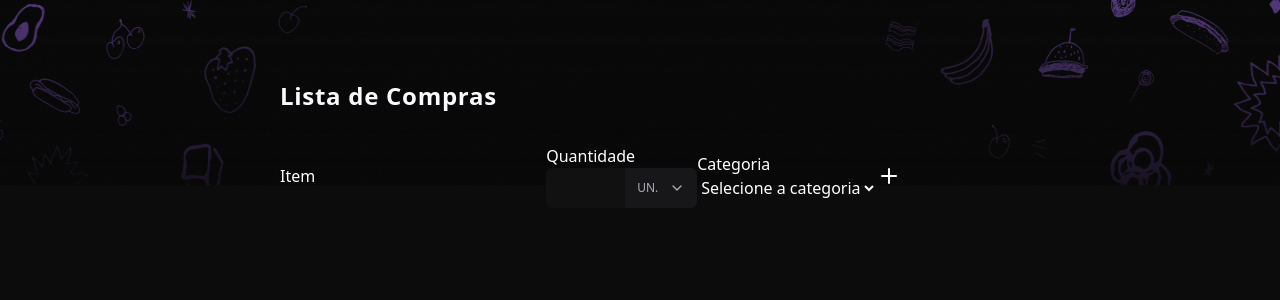
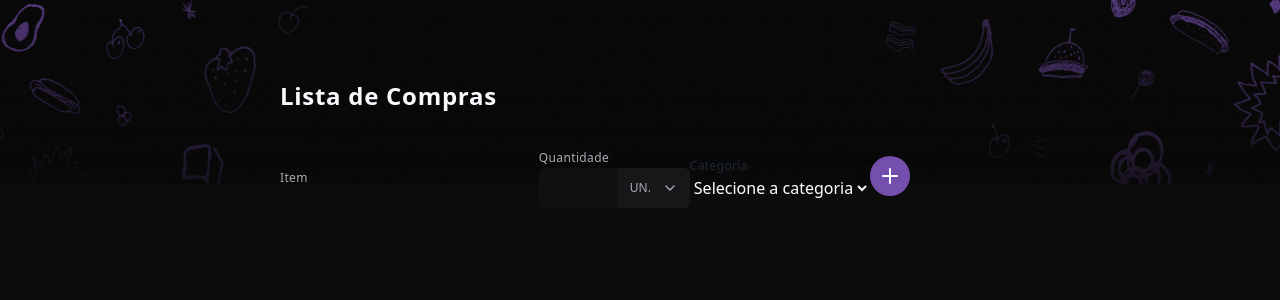
Before and after one commit to maik-emanoel/shopping-list, a React (Vite) app: page / in a window 1280 px wide. Shown: the top 300 px of the page. Built offline with nearby package versions, Linux system fonts and the light colour scheme.

Commit message:
style option & add Label component

```diff
--- a/src/components/Form.tsx
+++ b/src/components/Form.tsx
@@ -2,6 +2,8 @@ import { ChevronDown, Plus } from "lucide-react";
 import Select, { SingleValue, components } from "react-select";
 import { onlyNumbers } from "../utils/onlyNumbers";
 import { useState } from "react";
+import { touchIsSupported } from "../utils/touchUtil";
+import { Label } from "./Label";
 
 export function Form() {
   const [isSelectOpen, setIsSelectOpen] = useState(false)
@@ -30,12 +32,12 @@ export function Form() {
   return (
     <form className="text-white flex items-center">
       <div>
-        <label htmlFor="itemInput">Item</label>
+        <Label name="Item" htmlFor="itemInput" />
         <input type="text" id="itemInput" />
       </div>
 
       <div className="">
-        <label htmlFor="quantity">Quantidade</label>
+        <Label name="Quantidade" htmlFor="quantity" />
 
         <div className="flex rounded-md h-10">
           <input
@@ -54,7 +56,9 @@ export function Form() {
             classNames={{
               control: () => "bg-gray-400 text-gray-200 flex items-center justify-between w-[72px] h-full px-3 rounded-r-md text-xs uppercase",
               container: () => "cursor-pointer",
-              dropdownIndicator: () => `transition-all duration-300 ${isSelectOpen ? "rotate-180" : "rotate-0"}`
+              dropdownIndicator: () => `${isSelectOpen ? "rotate-180" : "rotate-0"}`,
+              option: () => `p-3 bg-gray-500 text-sm tracking-[0.42px] ${touchIsSupported ? '' : 'hover:bg-gray-300'}`,
+              menuList: () => "divide-y-[1px] divide-gray-300 border border-gray-300 rounded-md mt-1"
             }}
             defaultValue={optionsQuantity[0]}
             onMenuOpen={() => setIsSelectOpen(true)}
@@ -64,7 +68,7 @@ export function Form() {
       </div>
 
       <div>
-        <label htmlFor="category">Categoria</label>
+        <Label name="Categoria" htmlFor="category" isCategory/>
 
         <div>
           <select name="" className="bg-transparent">
@@ -77,7 +81,7 @@ export function Form() {
         </div>
       </div>
 
-      <button>
+      <button className="w-10 h-10 grid place-items-center bg-purpleNormal rounded-full">
         <Plus />
       </button>
     </form>
```
